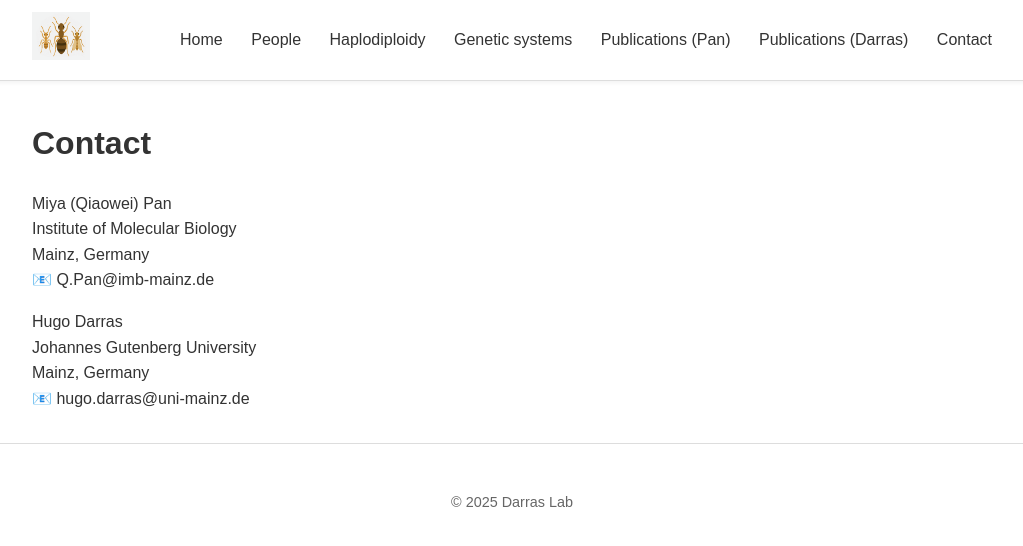
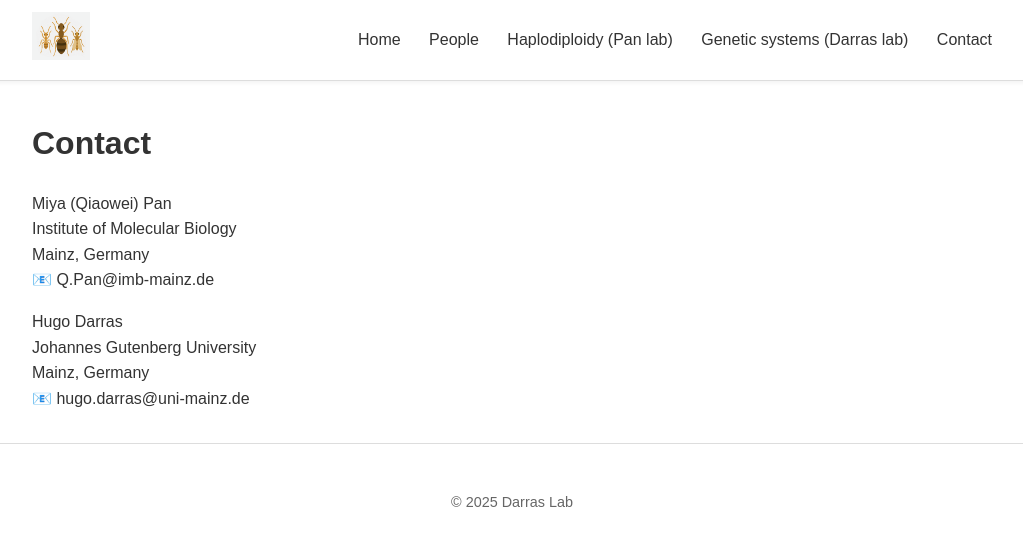
Before and after one commit to lab-darras/lab-darras.github.io, a Jekyll site: the page built from contact.md, in a window 1280 px wide. Shown: the top 546 px of the page, without its empty margins (128-1151 px from the left). Built offline with Jekyll 4.4.1, drawn with Linux system fonts in a browser that asks for light colours.

Commit message:
Update default.html

```diff
--- a/_layouts/default.html
+++ b/_layouts/default.html
@@ -16,10 +16,8 @@
       <nav class="site-nav">
         <a href="{{ '/' | relative_url }}">Home</a>
         <a href="{{ '/people.html' | relative_url }}">People</a>
-        <a href="{{ '/1n2n-research.html' | relative_url }}">Haplodiploidy </a>
-        <a href="{{ '/GSSE-research.html' | relative_url }}">Genetic systems</a>
-        <a href="{{ '/1n2n-publications.html' | relative_url }}">Publications (Pan)</a>
-        <a href="{{ '/GSSE-publications.html' | relative_url }}">Publications (Darras)</a>
+        <a href="{{ '/1n2n-research.html' | relative_url }}">Haplodiploidy (Pan lab)</a>
+        <a href="{{ '/GSSE-research.html' | relative_url }}">Genetic systems (Darras lab)</a>
         <a href="{{ '/contact.html' | relative_url }}">Contact</a>
       </nav>
     </div>
```
